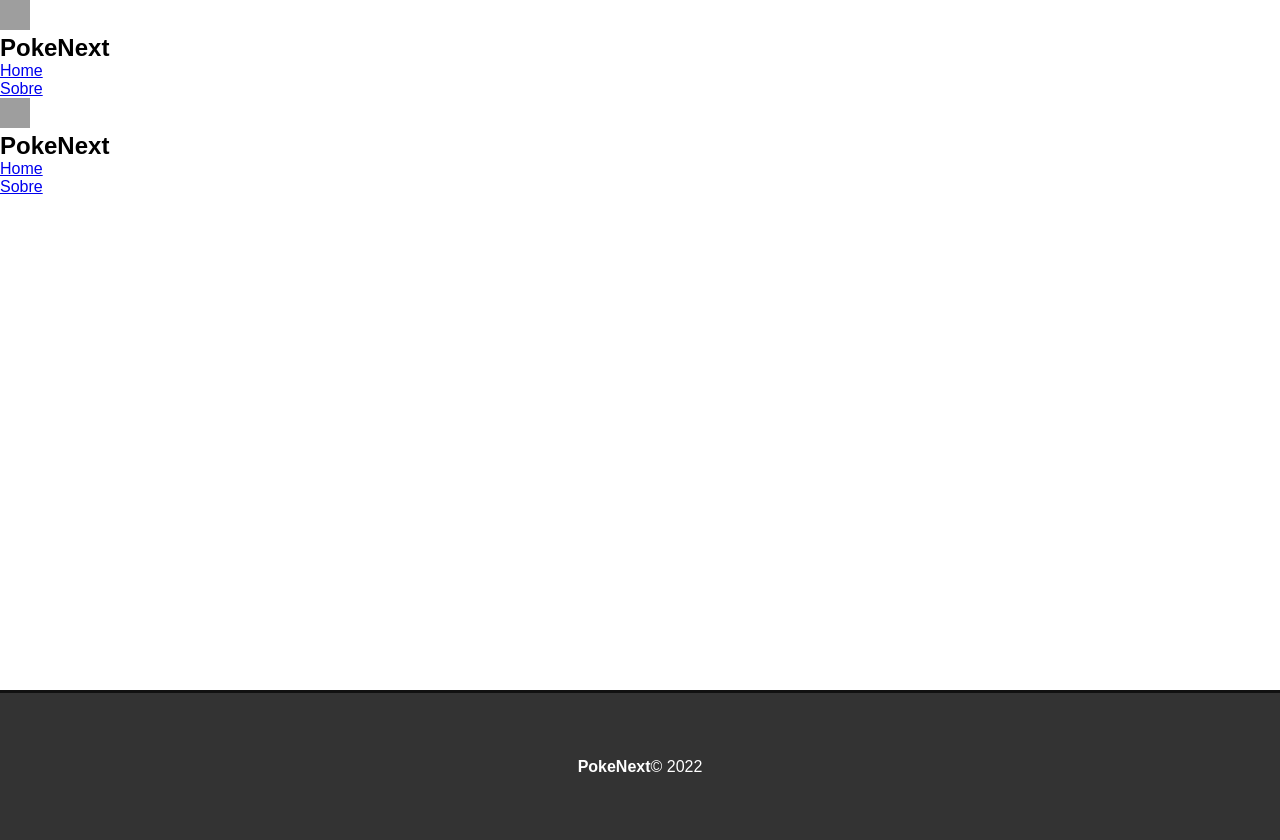
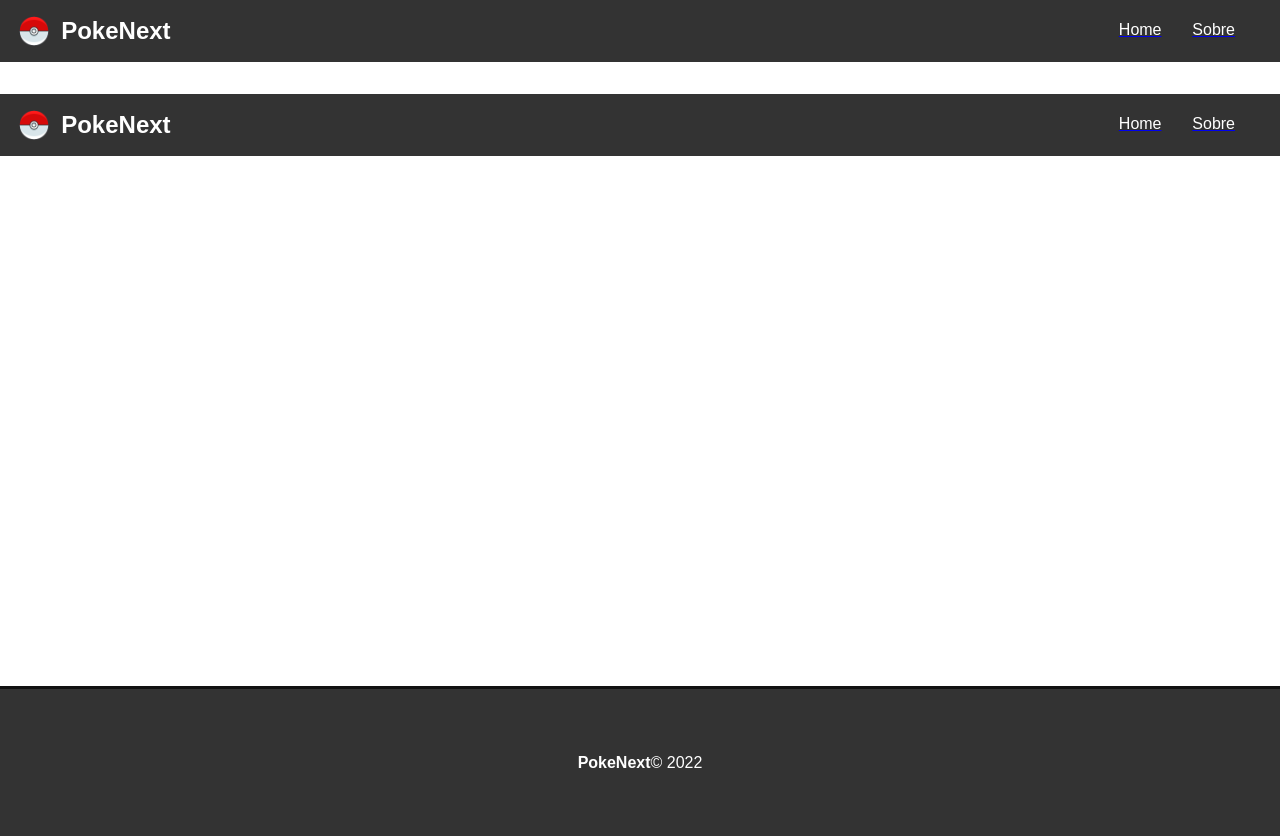
Before and after one commit to cristianmeelo/next-app-pokenext, a Next.js app: page /components/Navbar in a window 1280 px wide. Built offline with nearby package versions, Linux system fonts and the light colour scheme; grey boxes are pictures that could not be loaded.

Commit message:
styles: implemented Navbar css

```diff
--- a/pages/components/Navbar.tsx
+++ b/pages/components/Navbar.tsx
@@ -2,21 +2,19 @@ import Image from "next/image";
 import Link from "next/link";
 import React from "react";
 
+import styles from "../../styles/Navbar.module.css";
+
+const pokedexIcon: string = require("../../public/images/pokeball.png").default;
+
 const Navbar = () => {
   return (
-    <nav>
-      <div>
-        <p>
-          <Image
-            src="/public/images/pokeball.png"
-            width={30}
-            height={30}
-            alt="Pokedex"
-          />
-        </p>
+    <nav className={styles.navbar}>
+      <div className={styles.logo}>
+        <Image src={pokedexIcon} width={30} height={30} alt="Pokedex" />
+        <h1>PokeNext</h1>
       </div>
-      <h1>PokeNext</h1>
-      <ul>
+
+      <ul className={styles.link_items}>
         <li>
           <Link href="/">
             <p>Home</p>
--- /dev/null
+++ b/styles/Navbar.module.css
@@ -0,0 +1,40 @@
+.navbar {
+  display: flex;
+  justify-content: space-between;
+  align-items: center;
+  padding: 1em 1.2em;
+  margin-bottom: 2em;
+  background-color: #333;
+  color: #fff;
+}
+
+.logo {
+  display: flex;
+  justify-content: center;
+  align-items: center;
+}
+
+.logo h1 {
+  margin-left: 0.5em;
+}
+
+.link_items {
+  display: flex;
+  list-style: none;
+}
+
+.link_items li {
+  margin-right: 1.3em;
+}
+
+.link_items p {
+  color: #fff;
+
+  padding: 5px;
+  transition: 0.4s;
+  border-bottom: 2px solid transparent;
+}
+
+.link_items p:hover {
+    border-color:#fff;
+}
```
